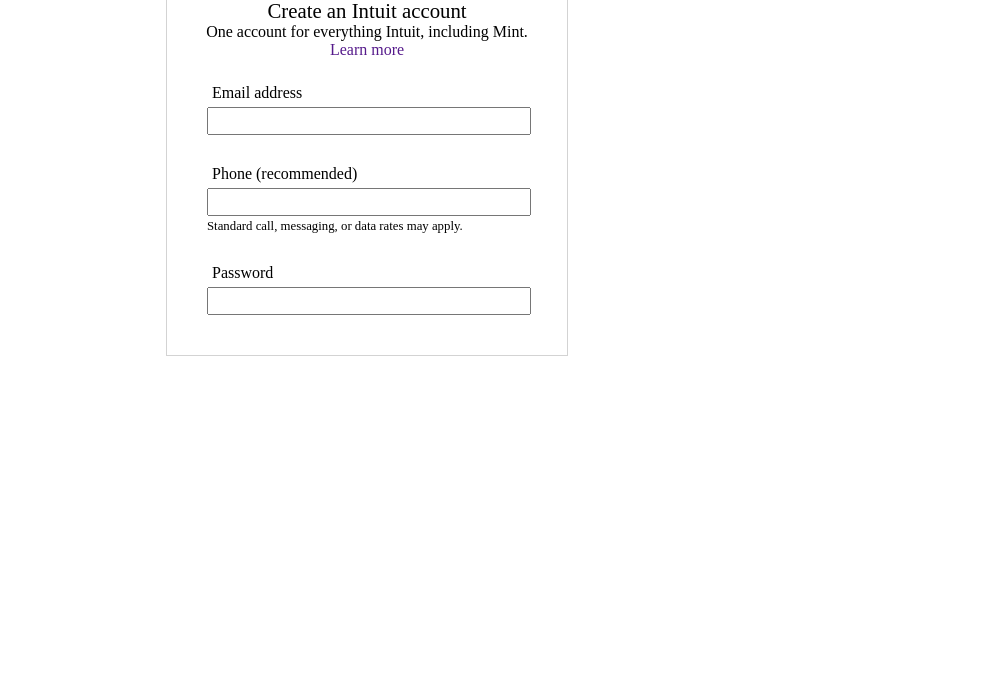
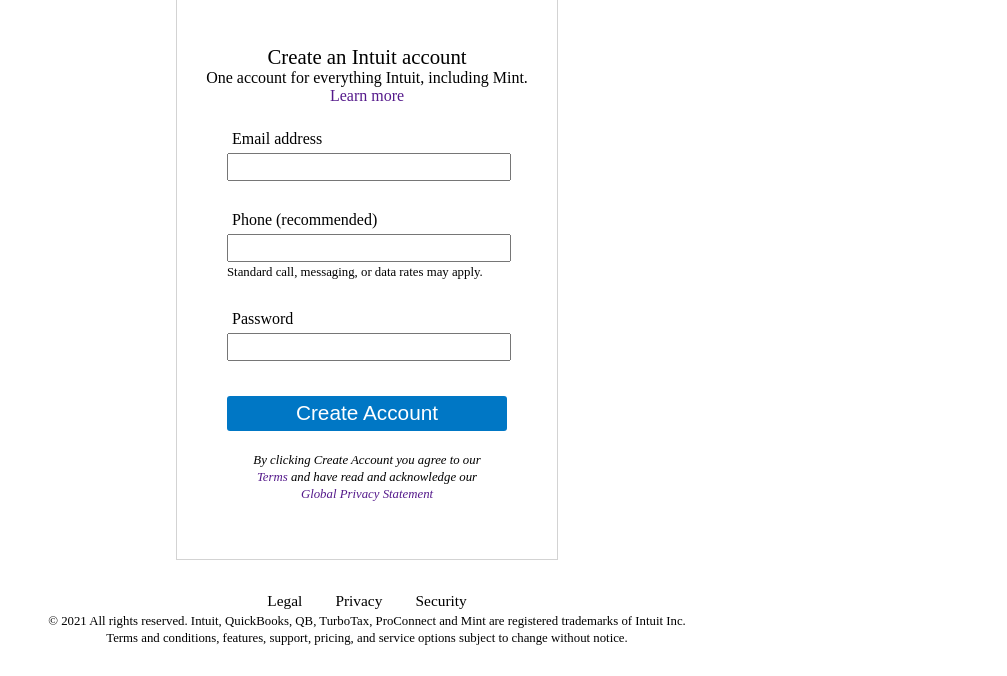
Before and after one commit to gniht/forms-practice-login, a website: page index.html in a window 1280 px wide. Shown: the part 185-861 px from the top of the page, without its empty margins (273-1280 px from the left). Before the commit the page ends 800 px from the top, so only its background shows below. Drawn offline with Linux system fonts and the light colour scheme.

Commit message:
added footer with styling

```diff
--- a/index.html
+++ b/index.html
@@ -17,7 +17,7 @@
       </div>
     </div>
     <div>
-      <a href="login.html"><button class="login">Sign in</button></a>
+      <a href="login.html"><button class="button">Sign in</button></a>
     </div>
   </div>
   <header>
@@ -32,16 +32,26 @@
 
         <form action="">
           <label for="email">Email address</label>
-          <input type="text" name="email" id="email" required>
+          <input type="email" name="email" id="email" required>
           <label for="phone">Phone (recommended)</label>
-          <input class="phone" type="text" name="phone" id="phone">
-          <p class="phone-note">Standard call, messaging, or data rates may apply.</p>
+          <input class="phone" type="phone" name="phone" id="phone">
+          <p class="note">Standard call, messaging, or data rates may apply.</p>
           <label for="password">Password</label>
-          <input type="text" name="password" id="password" required>
+          <input type="password" name="password" id="password" required>
+          <button class="button" type="submit" name="SignUp">Create Account</button>
         </form>
+        <div class="foot">
+          <p class="note">By clicking Create Account you agree to our</p>
+          <p class="note"><a href="">Terms</a> and have read and acknowledge our</p> <p class="note"><a href="">Global Privacy Statement</a></p>
+        </div>
       </div>
     </div>
   </header>
+  <footer class="footer">
+    <span class="footer-span"><p>Legal</p> <p>Privacy</p> <p>Security</p></span>
+    <p>&copy; 2021 All rights reserved. Intuit, QuickBooks, QB, TurboTax, ProConnect and Mint are registered trademarks of Intuit Inc.</p>
+    <p>Terms and conditions, features, support, pricing, and service options subject to change without notice.</p>
+  </footer>
 
 </body>
 </html>
--- a/style.css
+++ b/style.css
@@ -17,19 +17,19 @@
   text-align: center;
 }
 
-.login {
+.button {
   background-color: #0077C5;
   color: white;
   font-size: 1.3em;
   margin: 5px;
   padding: 3px 10px 3px 10px;
+  border: none;
   border-radius: 10%;
 }
 
-.login:hover {
-  margin-left: 4px;
-  border-left: 3px solid black;
-  border-bottom: 4px solid black;
+.button:hover {
+  padding: 3px 7px 3px 7px;
+  border: 3px solid black;
 }
 
 .logo-container {
@@ -48,7 +48,8 @@
   justify-content: center;
   align-items: center;
   font-weight: 1;
-  width: 380px;
+  width: 360px;
+  height: 550px;
   border: 1px solid lightgray;
   padding: 10px;
 }
@@ -58,7 +59,7 @@
 }
 
 form {
-  width: 320px;
+  width: 280px;
   margin-top: 20px;
 }
 
@@ -80,8 +81,42 @@
   margin-bottom: 3px;
 }
 
-.phone-note {
+.note {
   text-align: left;
   font-size: .8em;
   margin-bottom: 30px;
 }
+
+form .button {
+  height: 35px;
+  width: 100%;
+  border: none;
+  border-radius: 3px;
+  margin-left: 0px;
+  margin-right: 0%;
+  margin-bottom: 20px;
+}
+
+.foot .note {
+  font-style: italic;
+  text-align: center;
+  word-wrap: none;
+  margin: 2px;
+}
+
+footer {
+  text-align: center;
+  margin-top: 30px;
+  margin-bottom: 30px;
+  font-size: .8em;
+  font-style: normal;
+}
+footer p {
+  margin: 2px;
+}
+footer span p {
+  font-size: 1.2em;
+  display: inline-block;
+  margin-left: 15px;
+  margin-right: 15px;
+}
```
